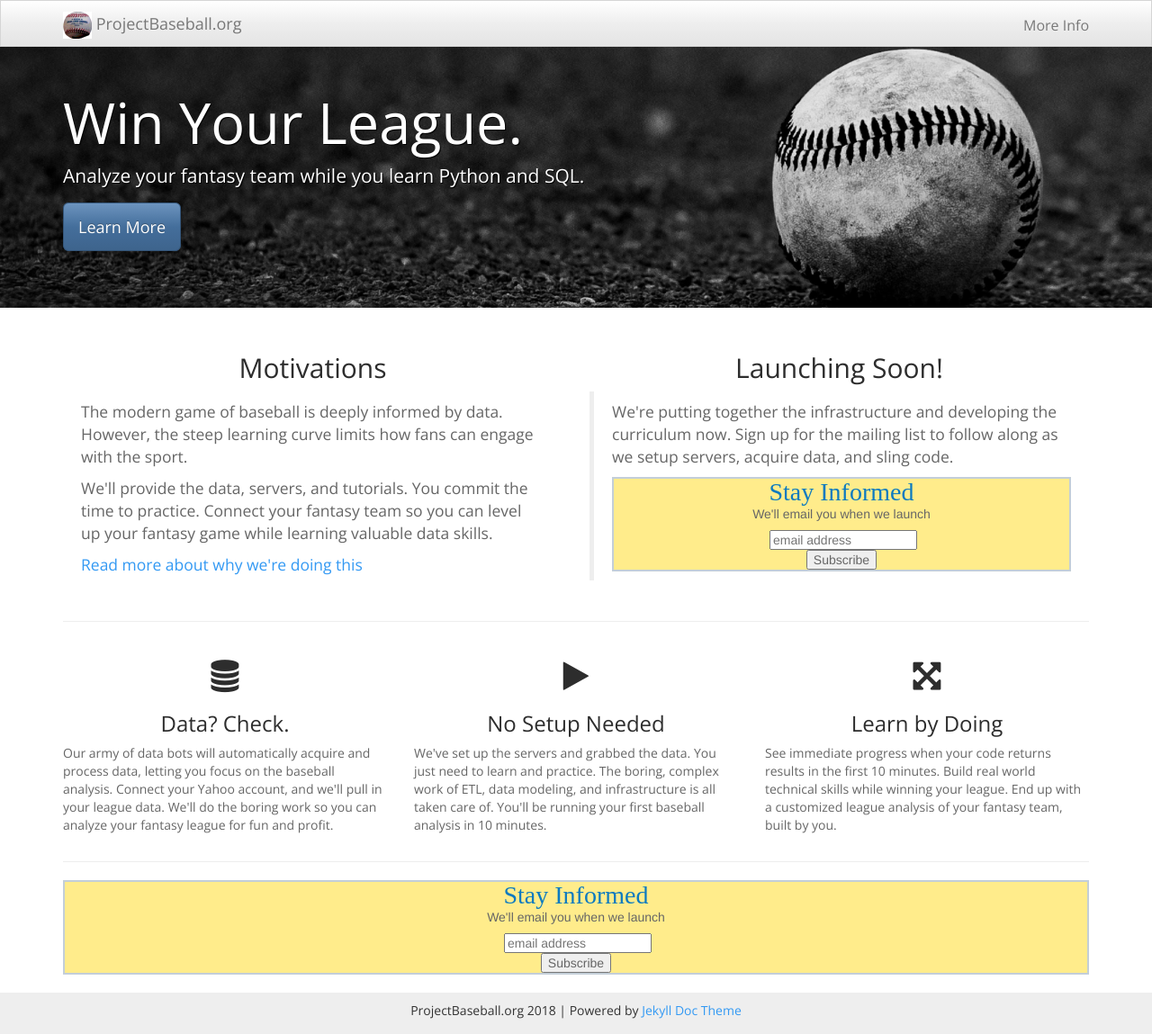
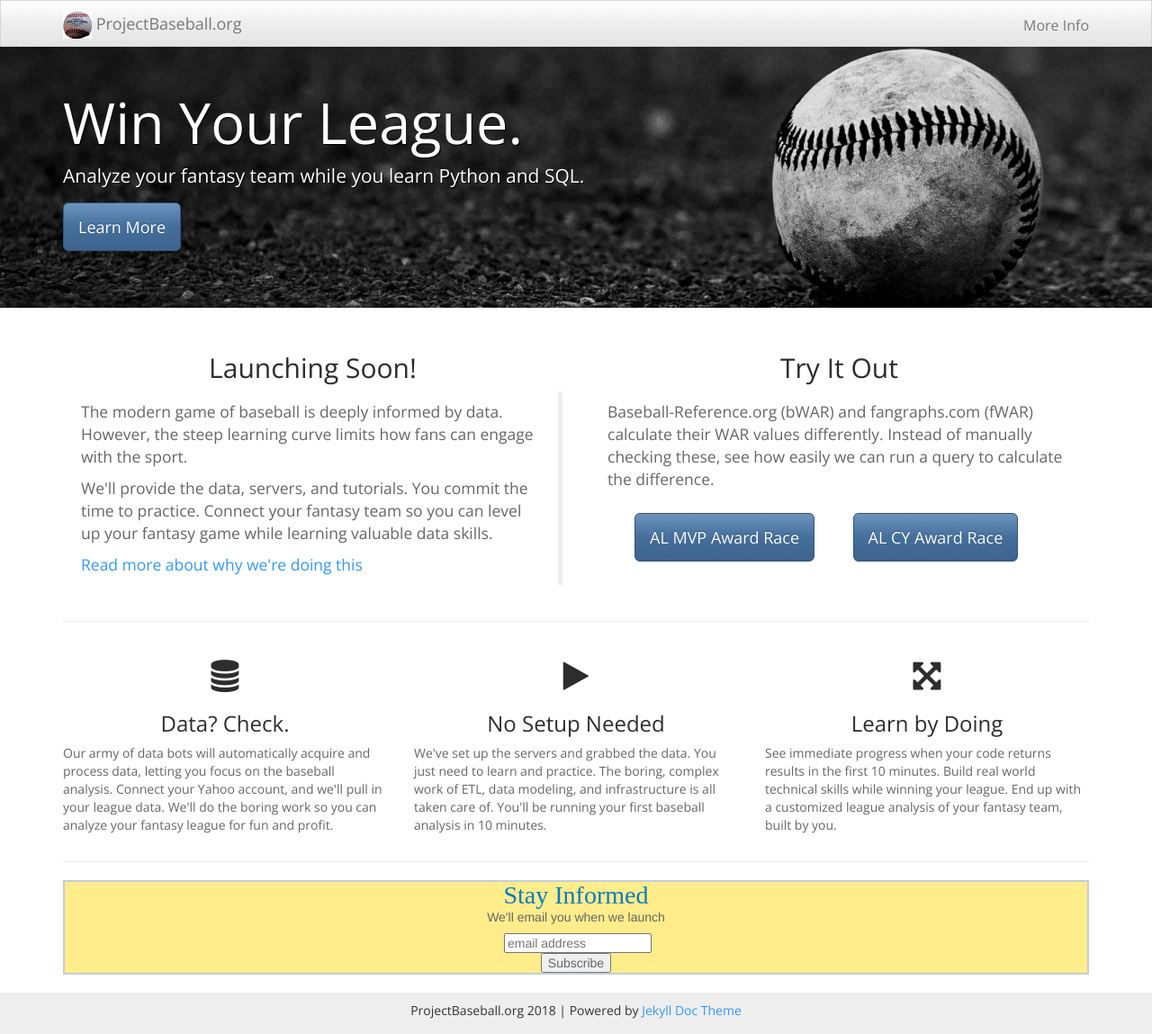
Before and after one commit to leleu/projectbaseball-org, a Jekyll site: the page built from index.html, in a window 1280 px wide and 1149 px high. Shown: the whole window at 90% size. Built offline with Jekyll 4.4.1, drawn with Linux system fonts in a browser that asks for light colours; nearby versions of some CDN libraries; comment, search, counter and statistics services are not loaded.

Commit message:
site finally feels scaffolded, if thin.  Info + demo + email signup

```diff
--- a/_includes/js_files.html
+++ b/_includes/js_files.html
@@ -6,5 +6,4 @@
 <script src="{{ "/js/typeahead.bundle.min.js" | prepend: site.baseurl }} "></script>
 
 <script src="{{ "/js/main.js" | prepend: site.baseurl }} "></script>
-{% include sumo.html %}
 {% include ga.html %}
--- /dev/null
+++ b/_includes/tryitout.html
@@ -0,0 +1,4 @@
+<div style="margin-top: 15px" class="col-md-12 text-left" style="">
+	<div class="col-md-6"><a class="btn btn-primary btn-lg" href="https://hub.projectbaseball.org/explorer/play/?querylog_id=89" role="button">AL MVP Award Race</a></div>
+	<div class="col-md-6"><a class="btn btn-primary btn-lg" href="https://hub.projectbaseball.org/explorer/play/?querylog_id=95" role="button">AL CY Award Race</a></div>
+</div>
--- a/index.html
+++ b/index.html
@@ -15,8 +15,8 @@ layout: default
 
     <div class="row">
         <div class="col-md-6">
-            <h2 class="header-light regular-pad text-center">Motivations</h2>
-            <blockquote style="border: 0px">
+            <h2 class="header-light regular-pad text-center">Launching Soon!</h2>
+            <blockquote style="border-right: 5px solid #eeeeee; border-left: 0px">
               <p>The modern game of baseball is deeply informed by data.
               However, the steep learning curve limits how fans can engage with the sport.</p>
               <p>We'll provide the data, servers, and tutorials.  You commit the time to practice.
@@ -26,11 +26,11 @@ layout: default
             </blockquote>
         </div>
         <div class="col-md-6 text-center">
-            <h2 class="header-light regular-pad text-center">Launching Soon!</h2>
-            <blockquote>
-                <p style="text-align: left">We're putting together the infrastructure and developing the curriculum now.  Sign up for
-              the mailing list to follow along as we setup servers, acquire data, and sling code.</p>
-              {% include mc_signup.html %}
+            <h2 class="header-light regular-pad text-center">Try It Out</h2>
+            <blockquote style="border-left: 0px;">
+                <p style="text-align: left">Baseball-Reference.org (bWAR) and fangraphs.com (fWAR) calculate their WAR values differently.
+                Instead of manually checking these, see how easily we can run a query to calculate the difference.
+              {% include tryitout.html %}
             </blockquote>
         </div>
     </div>
```
Also changed, not shown: _docs/1-status-and-plan/current-status.html (+12 -0 lines), img/nl_mvp_sql_screenshot.png (added).
